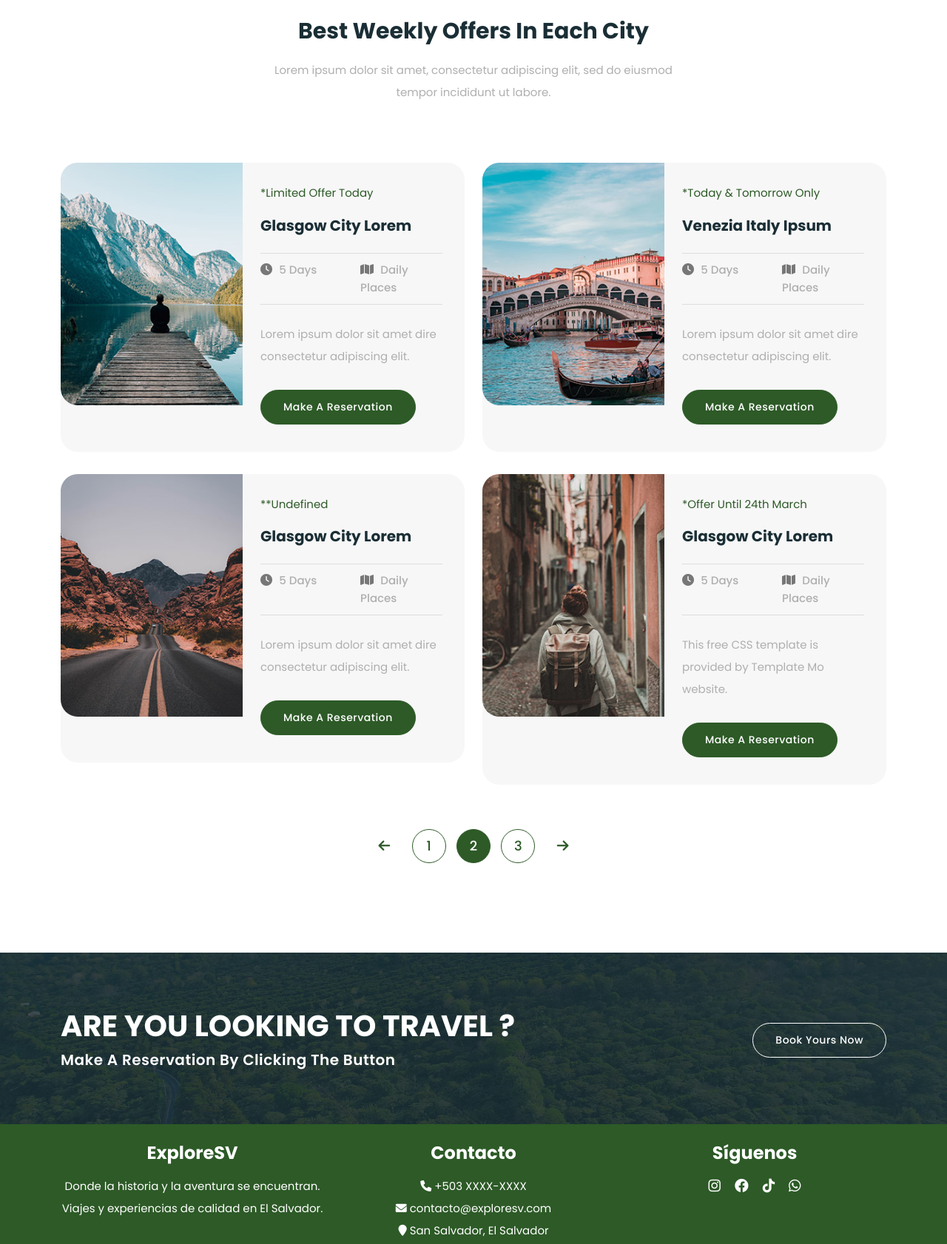
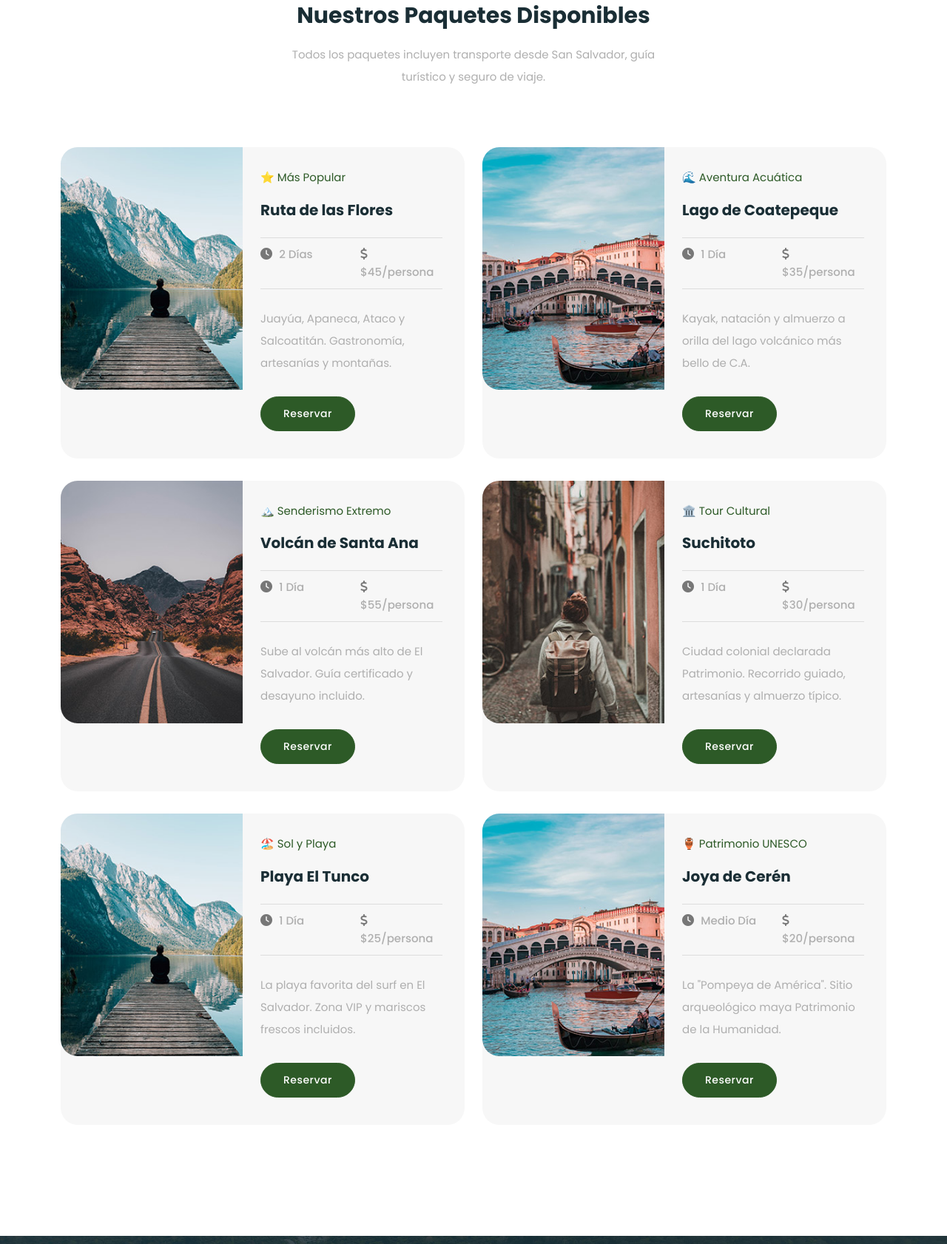
Before and after one commit to Nova22e/ExploreSV, a plain HTML site: page deals.html in a window 1280 px wide. Shown: the part 864-2546 px from the top of the page at 74% size. Drawn offline with nearby package versions, Linux system fonts and the light colour scheme.

Commit message:
Pagina de deals terminada -Cambios estructurales -Paginacion falsa eliminada -6 paquetes completos -Call-to-action, footer y WhatsApp mantenidos igual que en about.html para consistencia entre páginas.

```diff
--- a/deals.html
+++ b/deals.html
@@ -5,11 +5,11 @@
   <meta charset="utf-8">
   <meta name="viewport" content="width=device-width, initial-scale=1, shrink-to-fit=no">
   <meta name="description"
-    content="ExploreSV — Viajes y experiencias turísticas en El Salvador. Donde la historia y la aventura se encuentran.">
+    content="ExploreSV — Paquetes turísticos en El Salvador. Descubre nuestras mejores ofertas y destinos.">
   <link rel="icon" href="logo.jpeg" type="image/jpeg">
   <link href="https://fonts.googleapis.com/css2?family=Poppins:wght@100;200;300;400;500;600;700;800;900&display=swap"
     rel="stylesheet">
-  <title>ExploreSV</title>
+  <title>ExploreSV — Paquetes</title>
   <link href="vendor/bootstrap/css/bootstrap.min.css" rel="stylesheet">
   <link rel="stylesheet" href="assets/css/fontawesome.css">
   <link rel="stylesheet" href="assets/css/templatemo-woox-travel.css">
@@ -39,12 +39,9 @@
       <div class="row">
         <div class="col-12">
           <nav class="main-nav">
-            <!-- ***** Logo Start ***** -->
             <a href="index.html" class="logo">
-              <img src="assets/images/logo.png" alt="">
+              <img src="assets/images/logo.png" alt="ExploreSV">
             </a>
-            <!-- ***** Logo End ***** -->
-            <!-- ***** Menu Start ***** -->
             <ul class="nav">
               <li><a href="index.html">Inicio</a></li>
               <li><a href="about.html">Nosotros</a></li>
@@ -54,7 +51,6 @@
             <a class='menu-trigger'>
               <span>Menu</span>
             </a>
-            <!-- ***** Menu End ***** -->
           </nav>
         </div>
       </div>
@@ -62,18 +58,21 @@
   </header>
   <!-- ***** Header Area End ***** -->
 
+  <!-- ***** Page Heading Start ***** -->
   <div class="page-heading">
     <div class="container">
       <div class="row">
         <div class="col-lg-12">
-          <h4>Discover Our Weekly Offers</h4>
-          <h2>Amazing Prices &amp; More</h2>
-          <div class="border-button"><a href="about.html">Discover More</a></div>
+          <h4>Explora El Salvador con nosotros</h4>
+          <h2>Paquetes y Precios</h2>
+          <div class="border-button"><a href="about.html">Conocer más</a></div>
         </div>
       </div>
     </div>
   </div>
+  <!-- ***** Page Heading End ***** -->
 
+  <!-- ***** Filtro de Búsqueda Start ***** -->
   <div class="search-form">
     <div class="container">
       <div class="row">
@@ -81,41 +80,35 @@
           <form id="search-form" name="gs" method="submit" role="search" action="#">
             <div class="row">
               <div class="col-lg-2">
-                <h4>Sort Deals By:</h4>
+                <h4>Filtrar por:</h4>
               </div>
               <div class="col-lg-4">
                 <fieldset>
-                  <select name="Location" class="form-select" aria-label="Default select example" id="chooseLocation"
-                    onChange="this.form.click()">
-                    <option selected>Destinations</option>
-                    <option type="checkbox" name="option1" value="Italy">Italy</option>
-                    <option value="France">France</option>
-                    <option value="Switzerland">Switzerland</option>
-                    <option value="Thailand">Thailand</option>
-                    <option value="Australia">Australia</option>
-                    <option value="India">India</option>
-                    <option value="Indonesia">Indonesia</option>
-                    <option value="Malaysia">Malaysia</option>
-                    <option value="Singapore">Singapore</option>
+                  <select name="Location" class="form-select" id="chooseLocation">
+                    <option selected>Destino</option>
+                    <option value="ruta-flores">Ruta de las Flores</option>
+                    <option value="coatepeque">Lago de Coatepeque</option>
+                    <option value="volcan-santa-ana">Volcán de Santa Ana</option>
+                    <option value="suchitoto">Suchitoto</option>
+                    <option value="el-tunco">Playa El Tunco</option>
+                    <option value="joya-ceren">Joya de Cerén</option>
                   </select>
                 </fieldset>
               </div>
               <div class="col-lg-4">
                 <fieldset>
-                  <select name="Price" class="form-select" aria-label="Default select example" id="choosePrice"
-                    onChange="this.form.click()">
-                    <option selected>Price Range</option>
-                    <option value="100">$100 - $250</option>
-                    <option value="250">$250 - $500</option>
-                    <option value="500">$500 - $1,000</option>
-                    <option value="1000">$1,000 - $2,500</option>
-                    <option value="2500+">$2,500+</option>
+                  <select name="Price" class="form-select" id="choosePrice">
+                    <option selected>Rango de Precio</option>
+                    <option value="20">$20 - $30</option>
+                    <option value="30">$30 - $45</option>
+                    <option value="45">$45 - $60</option>
+                    <option value="60">$60+</option>
                   </select>
                 </fieldset>
               </div>
               <div class="col-lg-2">
                 <fieldset>
-                  <button class="border-button">Search Results</button>
+                  <button class="border-button">Buscar</button>
                 </fieldset>
               </div>
             </div>
@@ -124,169 +117,241 @@
       </div>
     </div>
   </div>
+  <!-- ***** Filtro de Búsqueda End ***** -->
 
+  <!-- ***** Paquetes Disponibles Start ***** -->
   <div class="amazing-deals">
     <div class="container">
       <div class="row">
         <div class="col-lg-6 offset-lg-3">
           <div class="section-heading text-center">
-            <h2>Best Weekly Offers In Each City</h2>
-            <p>Lorem ipsum dolor sit amet, consectetur adipiscing elit, sed do eiusmod tempor incididunt ut labore.</p>
+            <h2>Nuestros Paquetes Disponibles</h2>
+            <p>Todos los paquetes incluyen transporte desde San Salvador, guía turístico y seguro de viaje.</p>
           </div>
         </div>
+
+        <!-- PAQUETE 1: Ruta de las Flores -->
         <div class="col-lg-6 col-sm-6">
           <div class="item">
             <div class="row">
               <div class="col-lg-6">
                 <div class="image">
-                  <img src="assets/images/deals-01.jpg" alt="">
+                  <img src="assets/images/deals-01.jpg" alt="Ruta de las Flores">
                 </div>
               </div>
               <div class="col-lg-6 align-self-center">
                 <div class="content">
-                  <span class="info">*Limited Offer Today</span>
-                  <h4>Glasgow City Lorem</h4>
+                  <span class="info">⭐ Más Popular</span>
+                  <h4>Ruta de las Flores</h4>
                   <div class="row">
                     <div class="col-6">
                       <i class="fa fa-clock"></i>
-                      <span class="list">5 Days</span>
+                      <span class="list">2 Días</span>
                     </div>
                     <div class="col-6">
-                      <i class="fa fa-map"></i>
-                      <span class="list">Daily Places</span>
+                      <i class="fa fa-dollar-sign"></i>
+                      <span class="list">$45/persona</span>
                     </div>
                   </div>
-                  <p>Lorem ipsum dolor sit amet dire consectetur adipiscing elit.</p>
+                  <p>Juayúa, Apaneca, Ataco y Salcoatitán. Gastronomía, artesanías y montañas.</p>
                   <div class="main-button">
-                    <a href="reservation.html">Make a Reservation</a>
+                    <a href="reservation.html">Reservar</a>
                   </div>
                 </div>
               </div>
             </div>
           </div>
         </div>
+
+        <!-- PAQUETE 2: Lago de Coatepeque -->
         <div class="col-lg-6 col-sm-6">
           <div class="item">
             <div class="row">
               <div class="col-lg-6">
                 <div class="image">
-                  <img src="assets/images/deals-02.jpg" alt="">
+                  <img src="assets/images/deals-02.jpg" alt="Lago de Coatepeque">
                 </div>
               </div>
               <div class="col-lg-6 align-self-center">
                 <div class="content">
-                  <span class="info">*Today & Tomorrow Only</span>
-                  <h4>Venezia Italy Ipsum</h4>
+                  <span class="info">🌊 Aventura Acuática</span>
+                  <h4>Lago de Coatepeque</h4>
                   <div class="row">
                     <div class="col-6">
                       <i class="fa fa-clock"></i>
-                      <span class="list">5 Days</span>
+                      <span class="list">1 Día</span>
                     </div>
                     <div class="col-6">
-                      <i class="fa fa-map"></i>
-                      <span class="list">Daily Places</span>
+                      <i class="fa fa-dollar-sign"></i>
+                      <span class="list">$35/persona</span>
                     </div>
                   </div>
-                  <p>Lorem ipsum dolor sit amet dire consectetur adipiscing elit.</p>
+                  <p>Kayak, natación y almuerzo a orilla del lago volcánico más bello de C.A.</p>
                   <div class="main-button">
-                    <a href="reservation.html">Make a Reservation</a>
+                    <a href="reservation.html">Reservar</a>
                   </div>
                 </div>
               </div>
             </div>
           </div>
         </div>
+
+        <!-- PAQUETE 3: Volcán de Santa Ana -->
         <div class="col-lg-6 col-sm-6">
           <div class="item">
             <div class="row">
               <div class="col-lg-6">
                 <div class="image">
-                  <img src="assets/images/deals-03.jpg" alt="">
+                  <img src="assets/images/deals-03.jpg" alt="Volcán de Santa Ana">
                 </div>
               </div>
               <div class="col-lg-6 align-self-center">
                 <div class="content">
-                  <span class="info">**Undefined</span>
-                  <h4>Glasgow City Lorem</h4>
+                  <span class="info">🏔️ Senderismo Extremo</span>
+                  <h4>Volcán de Santa Ana</h4>
                   <div class="row">
                     <div class="col-6">
                       <i class="fa fa-clock"></i>
-                      <span class="list">5 Days</span>
+                      <span class="list">1 Día</span>
                     </div>
                     <div class="col-6">
-                      <i class="fa fa-map"></i>
-                      <span class="list">Daily Places</span>
+                      <i class="fa fa-dollar-sign"></i>
+                      <span class="list">$55/persona</span>
                     </div>
                   </div>
-                  <p>Lorem ipsum dolor sit amet dire consectetur adipiscing elit.</p>
+                  <p>Sube al volcán más alto de El Salvador. Guía certificado y desayuno incluido.</p>
                   <div class="main-button">
-                    <a href="reservation.html">Make a Reservation</a>
+                    <a href="reservation.html">Reservar</a>
                   </div>
                 </div>
               </div>
             </div>
           </div>
         </div>
+
+        <!-- PAQUETE 4: Suchitoto -->
         <div class="col-lg-6 col-sm-6">
           <div class="item">
             <div class="row">
               <div class="col-lg-6">
                 <div class="image">
-                  <img src="assets/images/deals-04.jpg" alt="">
+                  <img src="assets/images/deals-04.jpg" alt="Suchitoto">
                 </div>
               </div>
               <div class="col-lg-6 align-self-center">
                 <div class="content">
-                  <span class="info">*Offer Until 24th March</span>
-                  <h4>Glasgow City Lorem</h4>
+                  <span class="info">🏛️ Tour Cultural</span>
+                  <h4>Suchitoto</h4>
                   <div class="row">
                     <div class="col-6">
                       <i class="fa fa-clock"></i>
-                      <span class="list">5 Days</span>
+                      <span class="list">1 Día</span>
                     </div>
                     <div class="col-6">
-                      <i class="fa fa-map"></i>
-                      <span class="list">Daily Places</span>
+                      <i class="fa fa-dollar-sign"></i>
+                      <span class="list">$30/persona</span>
                     </div>
                   </div>
-                  <p>This free CSS template is provided by Template Mo website.</p>
+                  <p>Ciudad colonial declarada Patrimonio. Recorrido guiado, artesanías y almuerzo típico.</p>
                   <div class="main-button">
-                    <a href="reservation.html">Make a Reservation</a>
+                    <a href="reservation.html">Reservar</a>
                   </div>
                 </div>
               </div>
             </div>
           </div>
         </div>
-        <div class="col-lg-12">
-          <ul class="page-numbers">
-            <li><a href="#"><i class="fa fa-arrow-left"></i></a></li>
-            <li><a href="#">1</a></li>
-            <li class="active"><a href="#">2</a></li>
-            <li><a href="#">3</a></li>
-            <li><a href="#"><i class="fa fa-arrow-right"></i></a></li>
-          </ul>
+
+        <!-- PAQUETE 5: Playa El Tunco -->
+        <div class="col-lg-6 col-sm-6">
+          <div class="item">
+            <div class="row">
+              <div class="col-lg-6">
+                <div class="image">
+                  <img src="assets/images/deals-01.jpg" alt="Playa El Tunco">
+                </div>
+              </div>
+              <div class="col-lg-6 align-self-center">
+                <div class="content">
+                  <span class="info">🏖️ Sol y Playa</span>
+                  <h4>Playa El Tunco</h4>
+                  <div class="row">
+                    <div class="col-6">
+                      <i class="fa fa-clock"></i>
+                      <span class="list">1 Día</span>
+                    </div>
+                    <div class="col-6">
+                      <i class="fa fa-dollar-sign"></i>
+                      <span class="list">$25/persona</span>
+                    </div>
+                  </div>
+                  <p>La playa favorita del surf en El Salvador. Zona VIP y mariscos frescos incluidos.</p>
+                  <div class="main-button">
+                    <a href="reservation.html">Reservar</a>
+                  </div>
+                </div>
+              </div>
+            </div>
+          </div>
         </div>
+
+        <!-- PAQUETE 6: Joya de Cerén -->
+        <div class="col-lg-6 col-sm-6">
+          <div class="item">
+            <div class="row">
+              <div class="col-lg-6">
+                <div class="image">
+                  <img src="assets/images/deals-02.jpg" alt="Joya de Cerén">
+                </div>
+              </div>
+              <div class="col-lg-6 align-self-center">
+                <div class="content">
+                  <span class="info">🏺 Patrimonio UNESCO</span>
+                  <h4>Joya de Cerén</h4>
+                  <div class="row">
+                    <div class="col-6">
+                      <i class="fa fa-clock"></i>
+                      <span class="list">Medio Día</span>
+                    </div>
+                    <div class="col-6">
+                      <i class="fa fa-dollar-sign"></i>
+                      <span class="list">$20/persona</span>
+                    </div>
+                  </div>
+                  <p>La "Pompeya de América". Sitio arqueológico maya Patrimonio de la Humanidad.</p>
+                  <div class="main-button">
+                    <a href="reservation.html">Reservar</a>
+                  </div>
+                </div>
+              </div>
+            </div>
+          </div>
+        </div>
+
       </div>
     </div>
   </div>
+  <!-- ***** Paquetes Disponibles End ***** -->
 
+  <!-- ***** Call to Action Start ***** -->
   <div class="call-to-action">
     <div class="container">
       <div class="row">
         <div class="col-lg-8">
-          <h2>Are You Looking To Travel ?</h2>
-          <h4>Make A Reservation By Clicking The Button</h4>
+          <h2>¿Listo para tu próxima aventura?</h2>
+          <h4>Haz tu reservación ahora y vive la experiencia ExploreSV</h4>
         </div>
         <div class="col-lg-4">
           <div class="border-button">
-            <a href="reservation.html">Book Yours Now</a>
+            <a href="reservation.html">Reservar Ahora</a>
           </div>
         </div>
       </div>
     </div>
   </div>
+  <!-- ***** Call to Action End ***** -->
 
+  <!-- ***** Footer Start ***** -->
   <footer>
     <div class="container">
       <div class="row">
@@ -311,19 +376,17 @@
         </div>
         <div class="col-lg-12"
           style="margin-top: 20px; border-top: 1px solid rgba(255,255,255,0.2); padding-top: 15px;">
-          <p style="text-align: center;">© 2025 ExploreSV. Todos los derechos reservados. | Proyecto de Emprendedurismo.
-          </p>
+          <p style="text-align: center;">© 2025 ExploreSV. Todos los derechos reservados. | Proyecto de
+            Emprendedurismo.</p>
         </div>
       </div>
     </div>
   </footer>
-
+  <!-- ***** Footer End ***** -->
 
   <!-- Scripts -->
-  <!-- Bootstrap core JavaScript -->
   <script src="vendor/jquery/jquery.min.js"></script>
   <script src="vendor/bootstrap/js/bootstrap.min.js"></script>
-
   <script src="assets/js/isotope.min.js"></script>
   <script src="assets/js/owl-carousel.js"></script>
   <script src="assets/js/wow.js"></script>
@@ -339,7 +402,8 @@
   </script>
 
   <!-- Botón de WhatsApp Flotante -->
-  <a href="https://wa.me/503XXXXXXXX?text=Hola%2C%20me%20interesa%20un%20tour%20con%20ExploreSV" target="_blank" style="position: fixed; bottom: 25px; right: 25px; background-color: #25D366;
+  <a href="https://wa.me/503XXXXXXXX?text=Hola%2C%20me%20interesa%20un%20tour%20con%20ExploreSV" target="_blank"
+    style="position: fixed; bottom: 25px; right: 25px; background-color: #25D366;
           color: #fff; width: 60px; height: 60px; border-radius: 50%;
           display: flex; align-items: center; justify-content: center;
           font-size: 30px; box-shadow: 0 4px 12px rgba(0,0,0,0.3);
```
